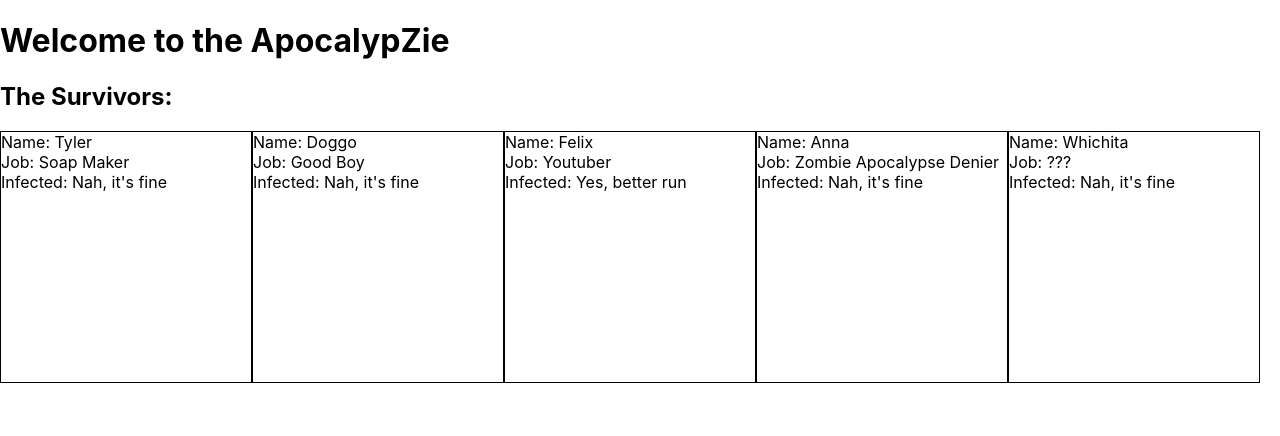
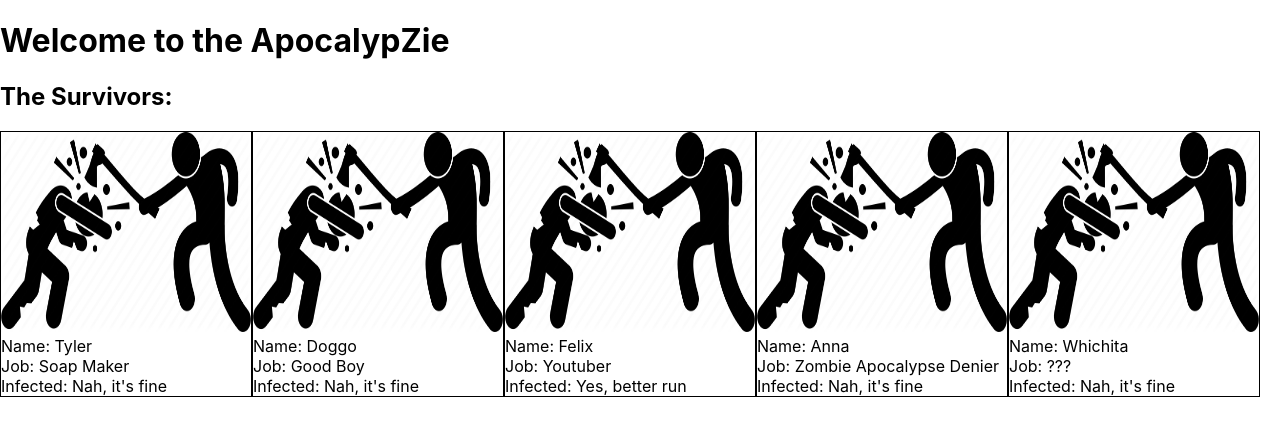
Before and after one commit to davifurtado/apocalypzie, a React (Create React App) app: page / in a window 1280 px wide. Shown: the top 436 px of the page. Built offline with nearby package versions, Linux system fonts and the light colour scheme.

Commit message:
added img to survivors, created basic image plcaeholder in case the URL provided for the photo of the survivor doesnt work

```diff
--- a/src/components/survivorCard/SurvivorCard.js
+++ b/src/components/survivorCard/SurvivorCard.js
@@ -1,23 +1,25 @@
-import React from 'react';
+import React, { useState } from 'react';
 import './survivor-card.css';
+import avatar from '../../assets/survivor_avatar_placeholder.jpg';
 
 const SurvivorCard = ({ survivor }) => {
+    const [imageLoadError, setImageLoadError] = useState(true)
     return (
         <div className="survivor-card-container">
-            {/* <div>
+            <div>
                 <img
                     src={survivor.photo}
                     alt="survivor"
                     onError={e => {
                         if (imageLoadError) {
                             setImageLoadError(false)
-                            e.target.src = 'https://images.pexels.com/photos/3697676/pexels-photo-3697676.jpeg?auto=compress&cs=tinysrgb&dpr=1&w=500';
+                            e.target.src = avatar;
                         }
                     }}
-                    width="100%"
-                    height="100%"
+                    width="250px"
+                    height="200px"
                 />
-            </div> */}
+            </div>
             <div>
                 <div >Name: {survivor?.name}</div>
                 <div >Job: {survivor?.job}</div>
```
Also changed, not shown: src/assets/survivor_avatar_placeholder.jpg (added).
